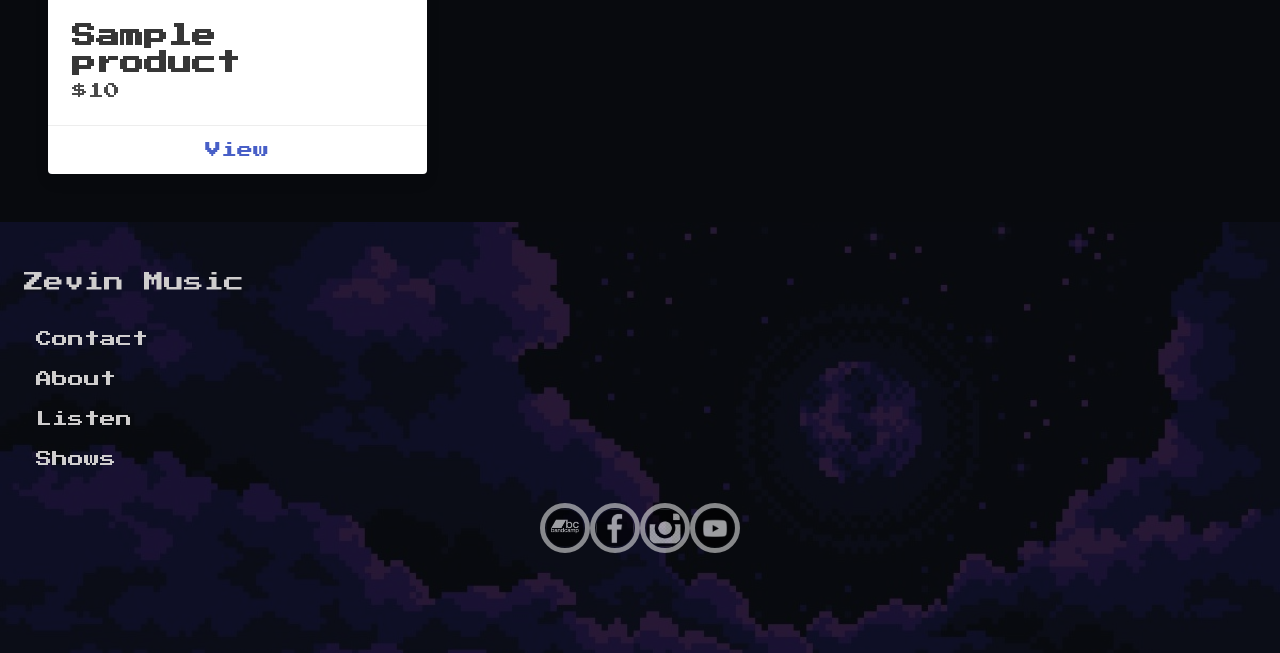
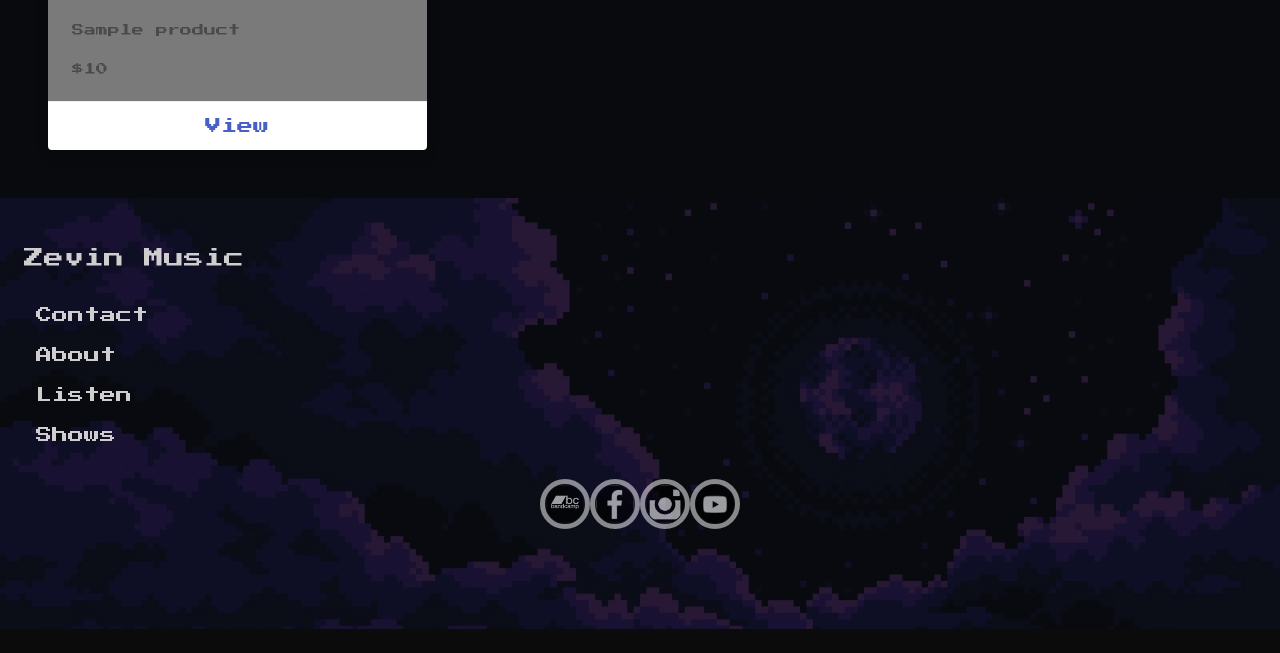
Before and after one commit to HauslerMatthew/Zevin_v2, a Django app: template apps/store/templates/category_detail.html in a window 1280 px wide. Shown: the part 544-1197 px from the top of the page. After the commit the page ends 1173 px from the top, so only its background shows below. Run offline with Django 3.2, Linux system fonts and the light colour scheme; the template is opened without the code that fills it: most values are stand-ins (such as "Sample title", 1, 10 or a date in 2020); some libraries are stand-ins or nearby versions.

Commit message:
Add files via upload

```diff
--- a/apps/store/templates/category_detail.html
+++ b/apps/store/templates/category_detail.html
@@ -14,11 +14,11 @@
                             <img src="/{{ product.thumbnail }}">
                         </figure>
                     </div>
-                    <div class="card-content">
+                    <div class="card-content has-background-grey">
                         <div class="media">
                             <div class="media-content">
-                                <p class="title is-4">{{ product.title }}</p>
-                                <p class="subtitle is-6">${{ product.price }}</p>
+                                <p class="subtitle is-7">{{ product.title }}</p>
+                                <p class="subtitle is-7">${{ product.price }}</p>
                             </div>
                         </div>
                     </div>
```
